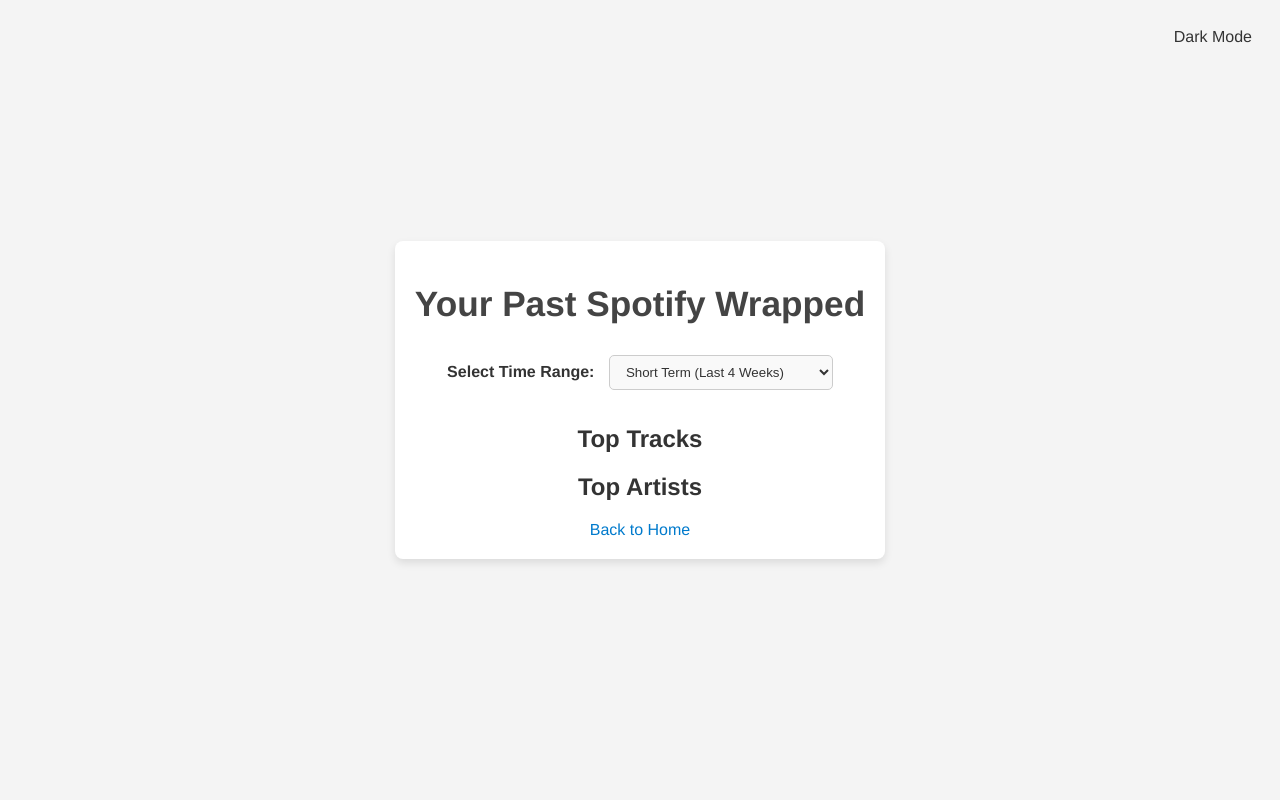
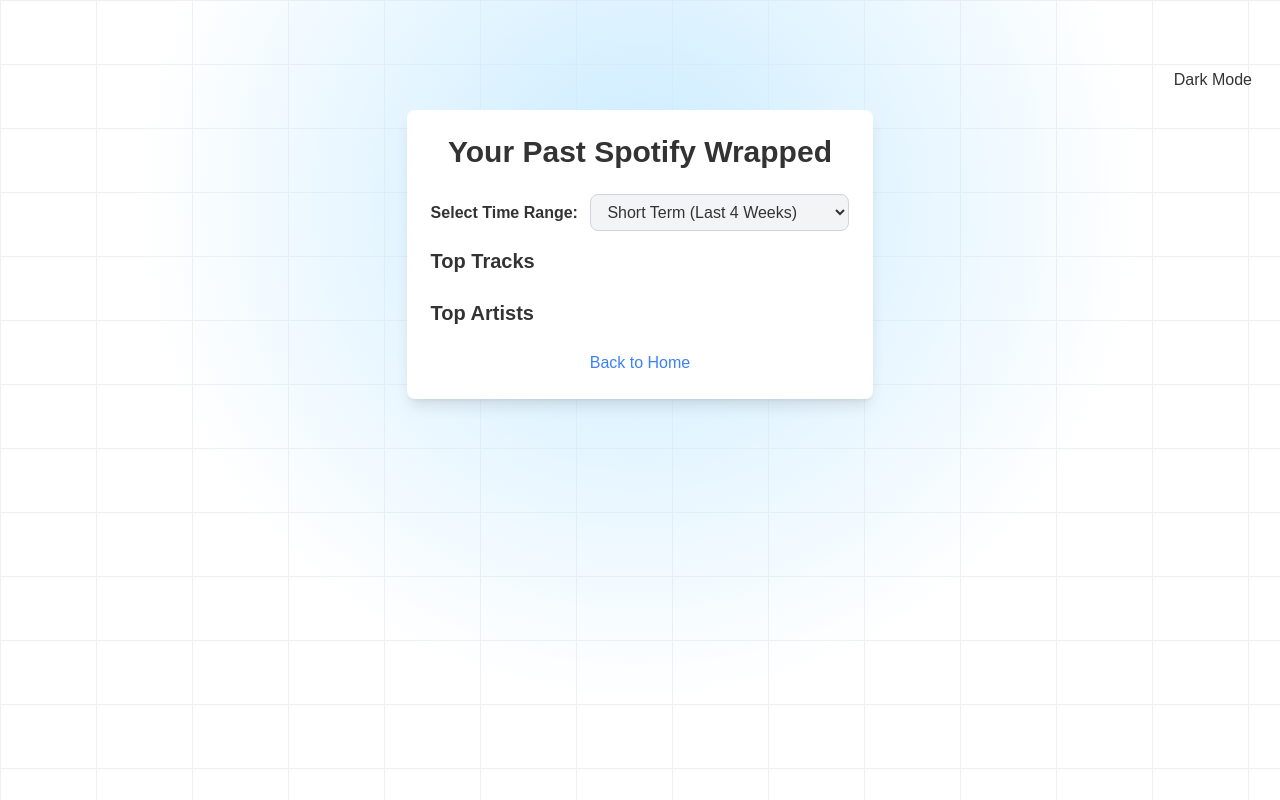
Before and after one commit to pconner6/CS2340-g11-proj2, a Django app: template app/templates/app/wrapped.html in a window 1280 px wide. Run offline with Django 5.2, Linux system fonts and the light colour scheme; the template is opened without the code that fills it, so the values that code supplies are empty; some libraries are stand-ins or nearby versions.

Commit message:
UI update for wrapped page with tailwind

```diff
--- a/app/templates/app/wrapped.html
+++ b/app/templates/app/wrapped.html
@@ -4,171 +4,255 @@
     <meta charset="UTF-8">
     <meta name="viewport" content="width=device-width, initial-scale=1.0">
     <title>Your Spotify Wrapped</title>
-
+    <script src="https://cdn.tailwindcss.com"></script>
     <style>
-        /* Centering container and general styling */
+        /* Base styles for the entire site */
         body {
-            font-family: 'Helvetica Neue', Arial, sans-serif;
+            font-family: 'Arial', sans-serif;
+            color: #333;
             margin: 0;
-            padding: 0;
+            padding-top: 70px; /* Offset for fixed header */
             display: flex;
-            justify-content: center;
+            flex-direction: column;
             align-items: center;
+            justify-content: flex-start;
             min-height: 100vh;
-            background-color: #f4f4f4; /* Light gray background */
-            color: #333; /* Darker text color */
-        }
-
-        .container {
-            max-width: 600px;
-            padding: 20px;
-            background-color: #ffffff; /* White background */
-            border-radius: 8px;
-            box-shadow: 0 4px 8px rgba(0, 0, 0, 0.1);
-            text-align: center;
-        }
-
-        h1 {
-            font-size: 2.2rem;
-            margin-bottom: 1rem;
-            color: #444; /* Neutral darker gray */
-        }
-
-        select {
-            padding: 8px 12px;
-            margin: 15px 0;
-            border-radius: 5px;
-            border: 1px solid #ccc;
-            background-color: #f9f9f9;
-            color: #333;
-            cursor: pointer;
+            height: auto;
+            padding-bottom: 50px; /* Make space for the carousel */
             transition: background-color 0.3s, color 0.3s;
         }
 
-        select:hover {
-            background-color: #e2e2e2;
+        /* Light Mode Background */
+        .light-mode-background {
+            position: fixed;
+            inset: 0;
+            z-index: -10;
+            width: 100vw;
+            height: 100vh;
+            background-color: #ffffff;
+            background-image: linear-gradient(to right, #f0f0f0 1px, transparent 1px),
+                              linear-gradient(to bottom, #f0f0f0 1px, transparent 1px);
+            background-size: 6rem 4rem;
         }
 
-        ul {
-            list-style-type: none;
-            padding: 0;
-            margin: 1rem 0;
+        .light-mode-background::after {
+            content: '';
+            position: absolute;
+            bottom: 0;
+            left: 0;
+            right: 0;
+            top: 0;
+            background: radial-gradient(circle 500px at 50% 200px, #C9EBFF, transparent);
         }
 
-        li {
-            padding: 10px;
-            border-bottom: 1px solid #e0e0e0;
-            text-align: left;
+        /* Dark Mode Background */
+        .dark-mode-background {
+            position: fixed;
+            inset: 0;
+            z-index: -10;
+            width: 100vw;
+            height: 100vh;
+            background-color: #000000;
         }
 
-        a {
-            color: #007acc; /* Blue accent for links */
-            text-decoration: none;
+        .dark-mode-background::before {
+            content: '';
+            position: absolute;
+            inset: 0;
+            background: radial-gradient(25% 25% at 10% 10%, #ffffff 0%, #ffffff 40%, #1a1a1a 100%);
+            z-index: -1;
         }
 
-        a:hover {
+        /* Hide backgrounds based on mode */
+        .light-mode-background {
+            display: none;
+        }
+
+        body:not(.dark-mode) .light-mode-background {
+            display: block;
+        }
+
+        .dark-mode-background {
+            display: none;
+        }
+
+        body.dark-mode .dark-mode-background {
+            display: block;
+        }
+
+        /* Button Styles */
+        .contact-devs, .dark-mode-toggle {
+            position: fixed;
+            top: 20px;
+            right: 20px;
+            background-color: transparent;
+            color: #333;
+            text-decoration: none;
+            font-size: 16px;
+            padding: 8px;
+            cursor: pointer;
+            transition: color 0.3s;
+        }
+
+        .dark-mode-toggle {
+            top: 60px; /* Position it below the "Contact Developers" button */
+        }
+
+        .contact-devs:hover, .dark-mode-toggle:hover {
             text-decoration: underline;
         }
 
-        label {
+        .dark-mode .contact-devs,
+        .dark-mode .dark-mode-toggle {
+            color: #fff;
+        }
+
+        /* Make the rest of the page end above the carousel */
+        body {
+            padding-bottom: 16rem; /* Adjust based on carousel height */
+        }
+
+        /* Carousel CSS */
+        @keyframes carousel {
+            0% { transform: translateX(0); }
+            100% { transform: translateX(-100%); }
+        }
+
+        /* Carousel wrapper */
+        .carousel-wrapper {
+            flex-grow: 1;
+            width: 100%;
+            height: 500px; /* Let height adjust based on content */
+            margin-top: 20px; /* Space from the content above */
+        }
+
+        .carousel {
+            display: flex;
+            width: 100%;
+            height: 100%;  /* Increased height of the carousel to accommodate images */
+        }
+
+        .carousel img {
+            width: 100%;
+            height: 100%;
+            object-fit: contain;  /* Ensure the image is fully visible without cropping */
+        }
+
+        /* Spotify login button */
+        .spotify-login {
+            display: inline-block;
+            padding: 12px 24px;
+            background-color: #1DB954;
+            color: #ffffff;
+            text-decoration: none;
+            border-radius: 30px;
             font-weight: bold;
-            margin-right: 10px;
+            transition: transform 0.3s ease;
+        }
+
+        .scroll-indicator {
+            position: fixed;
+            bottom: 20px;
+            left: 50%;
+            transform: translateX(-50%);
+            background: rgba(0, 0, 0, 0.5);
+            color: white;
+            padding: 10px;
+            border-radius: 5px;
+            opacity: 0.8;
+            transition: opacity 0.3s ease;
+        }
+
+        .scroll-indicator:hover {
+            opacity: 1;
         }
     </style>
 </head>
 <body>
-    <div class="container">
-        <h1>Your Past Spotify Wrapped</h1>
+    <!-- Light/Dark Mode Backgrounds -->
+    <div class="light-mode-background"></div>
+    <div class="dark-mode-background"></div>
+
+    <div class="max-w-4xl mx-auto p-6 bg-white rounded-lg shadow-lg mt-10">
+        <h1 class="text-3xl font-semibold text-center mb-6">Your Past Spotify Wrapped</h1>
 
         <!-- Dropdown Menu for Time Range Selection -->
-        <form method="get" id="timeRangeForm">
-            <label for="timeRange">Select Time Range:</label>
-            <select name="time_range" id="timeRange" onchange="document.getElementById('timeRangeForm').submit()">
+        <form method="get" id="timeRangeForm" class="text-center mb-4">
+            <label for="timeRange" class="font-semibold">Select Time Range:</label>
+            <select
+                name="time_range"
+                id="timeRange"
+                onchange="document.getElementById('timeRangeForm').submit()"
+                class="ml-2 px-3 py-2 bg-gray-100 border border-gray-300 rounded-lg"
+            >
                 <option value="short_term" {% if selected_time_range == 'short_term' %}selected{% endif %}>Short Term (Last 4 Weeks)</option>
                 <option value="medium_term" {% if selected_time_range == 'medium_term' %}selected{% endif %}>Medium Term (Last 6 Months)</option>
                 <option value="long_term" {% if selected_time_range == 'long_term' %}selected{% endif %}>Long Term (All Time)</option>
             </select>
         </form>
 
+        <!-- Error Handling -->
         {% if error %}
-            <p>Error: {{ error }}</p>
+            <p class="text-red-500 text-center">Error: {{ error }}</p>
         {% else %}
-            <h2>Top Tracks</h2>
-            <ul>
+            <!-- Top Tracks -->
+            <h2 class="text-xl font-bold mt-4">Top Tracks</h2>
+            <ul class="mt-2 space-y-2">
                 {% for track in top_tracks %}
-                    <li>
-                        <strong>{{ track.name }}</strong> by
-                        {% for artist in track.artists %}
-                            {{ artist.name }}{% if not forloop.last %}, {% endif %}
-                        {% endfor %}
-                        <br> Album: {{ track.album.name }}
-                    </li>
+                <li class="p-3 rounded-lg bg-gray-100 shadow hover:bg-gray-200 transition duration-300">
+                    <strong>{{ track.name }}</strong> by
+                    {% for artist in track.artists %}
+                        {{ artist.name }}{% if not forloop.last %}, {% endif %}
+                    {% endfor %}
+                    <br> <span class="italic">Album: {{ track.album.name }}</span>
+                </li>
                 {% endfor %}
             </ul>
 
-            <h2>Top Artists</h2>
-            <ul>
+            <!-- Top Artists -->
+            <h2 class="text-xl font-bold mt-6">Top Artists</h2>
+            <ul class="mt-2 space-y-2">
                 {% for artist in top_artists %}
-                    <li><strong>{{ artist.name }}</strong></li>
+                <li class="p-3 rounded-lg bg-gray-100 shadow hover:bg-gray-200 transition duration-300">
+                    <strong>{{ artist.name }}</strong>
+                </li>
                 {% endfor %}
             </ul>
         {% endif %}
 
-        <a href="{% url 'home' %}">Back to Home</a>
-        <!-- Dark/Light Mode Toggle Button -->
-<a href="#" id="mode-toggle" class="mode-toggle">Dark Mode</a>
+        <!-- Back to Home Link -->
+        <div class="mt-6 text-center">
+            <a href="{% url 'home' %}" class="text-blue-500 hover:text-blue-700">Back to Home</a>
+        </div>
 
-<script>
-    // Function to apply the current theme mode
-    function applyTheme(isDarkMode) {
-        if (isDarkMode) {
-            document.body.classList.add('dark-mode');
-            toggleButton.textContent = 'Light Mode';
-            localStorage.setItem('theme', 'dark');
-        } else {
-            document.body.classList.remove('dark-mode');
-            toggleButton.textContent = 'Dark Mode';
-            localStorage.setItem('theme', 'light');
+        <!-- Dark Mode Toggle Button -->
+        <a href="#" id="mode-toggle" class="dark-mode-toggle">Dark Mode</a>
+    </div>
+
+    <script>
+        // Function to apply the current theme mode
+        function applyTheme(isDarkMode) {
+            if (isDarkMode) {
+                document.body.classList.add('dark-mode');
+                localStorage.setItem('theme', 'dark');
+            } else {
+                document.body.classList.remove('dark-mode');
+                localStorage.setItem('theme', 'light');
+            }
         }
-    }
 
-    // Retrieve stored theme preference and apply it
-    const storedTheme = localStorage.getItem('theme');
-    const isDarkMode = storedTheme === 'dark';
-    const toggleButton = document.getElementById('mode-toggle');
-    applyTheme(isDarkMode);
+        // Retrieve stored theme preference and apply it
+        const storedTheme = localStorage.getItem('theme');
+        const isDarkMode = storedTheme === 'dark';
+        applyTheme(isDarkMode);
 
-    // Add event listener for toggle button
-    toggleButton.addEventListener('click', (e) => {
-        e.preventDefault();
-        const currentMode = document.body.classList.contains('dark-mode');
-        applyTheme(!currentMode);
-    });
-</script>
-
-<style>
-    /* Styling for the dark/light mode toggle button */
-    .mode-toggle {
-        position: fixed;
-        top: 20px;
-        right: 20px;
-        background-color: transparent;
-        color: #333;
-        text-decoration: none;
-        font-size: 16px;
-        padding: 8px;
-        cursor: pointer;
-    }
-    .mode-toggle:hover {
-        text-decoration: underline;
-    }
-    /* Dark mode styles */
-    .dark-mode {
-        background-color: #121212;
-        color: #ffffff;
-    }
-</style>
-
-    </div>
+        // Add event listener for toggle button
+        const toggleButton = document.getElementById('mode-toggle');
+        toggleButton.addEventListener('click', (e) => {
+            e.preventDefault();
+            const currentMode = document.body.classList.contains('dark-mode');
+            applyTheme(!currentMode);
+        });
+    </script>
 </body>
 </html>
```
Also changed, not shown: db.sqlite3.
